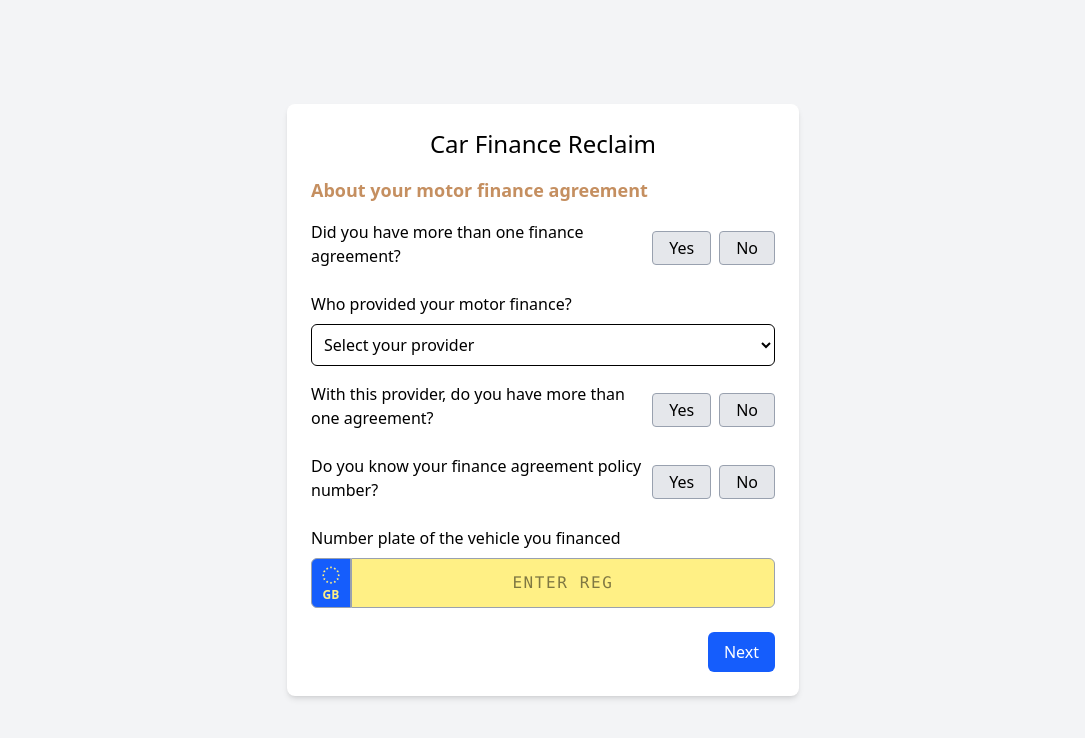
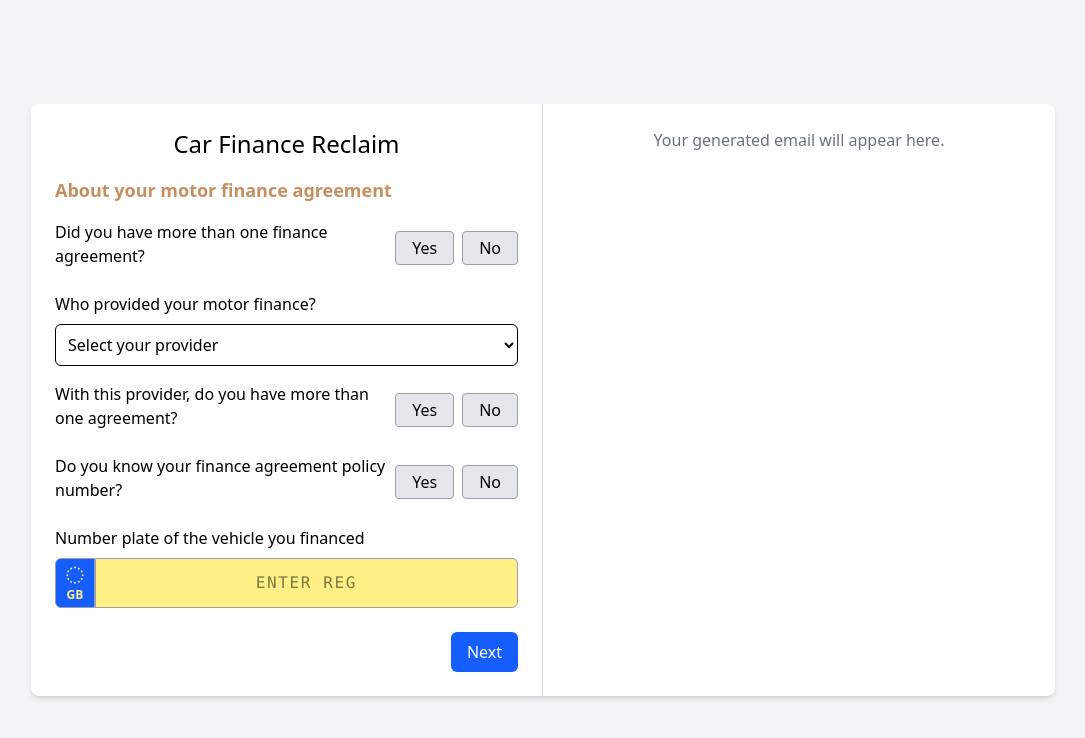
Before and after one commit to SamHillierDev/car-finance-reclaim, a React (Vite) app: page / in a window 1280 px wide. Shown: the top 738 px of the page, without its empty margins (97-1182 px from the left). Built offline with nearby package versions, Linux system fonts and the light colour scheme.

Commit message:
feat: update form layout

```diff
--- a/src/App.tsx
+++ b/src/App.tsx
@@ -95,37 +95,14 @@ function App() {
 
   return (
     <div className="flex min-h-screen items-center justify-center bg-gray-100 p-4">
-      <div className="w-full max-w-lg overflow-hidden rounded-lg bg-white p-6 shadow-md">
-        <h1 className="mb-4 flex items-center justify-center text-2xl font-medium">
+      <div className="flex w-full max-w-5xl flex-col overflow-hidden rounded-lg bg-white shadow-md md:flex-row">
+        <div className="w-full border-b border-gray-300 p-4 md:border-r md:border-b-0 md:p-6 lg:w-1/2">
+          <h1 className="mb-4 text-center text-2xl font-medium">
             Car Finance Reclaim
           </h1>
 
           <AnimatePresence custom={{ direction, hasNavigated }} mode="wait">
-          {showGeneratedEmail ? (
-            <motion.div
-              key="generated-email"
-              custom={{ direction, hasNavigated }}
-              variants={pageVariants}
-              initial="initial"
-              animate="animate"
-              exit="exit"
-              transition={{ type: "tween", duration: 0.4 }}
-            >
-              <GeneratedEmail
-                personalDetails={formData.personalDetails}
-                motorFinanceDetails={formData.motorFinance}
-              />
-              <div className="mt-4">
-                <button
-                  type="button"
-                  onClick={handlePreviousStep}
-                  className="cursor-pointer rounded-md bg-gray-300 px-4 py-2"
-                >
-                  Back
-                </button>
-              </div>
-            </motion.div>
-          ) : (
+            {!showGeneratedEmail && (
               <motion.form
                 key={currentStep}
                 onSubmit={handleSubmit}
@@ -182,6 +159,39 @@ function App() {
             )}
           </AnimatePresence>
         </div>
+
+        <div className="w-full p-4 lg:w-1/2 lg:p-6">
+          {showGeneratedEmail ? (
+            <motion.div
+              key="generated-email"
+              custom={{ direction, hasNavigated }}
+              variants={pageVariants}
+              initial="initial"
+              animate="animate"
+              exit="exit"
+              transition={{ type: "tween", duration: 0.4 }}
+            >
+              <GeneratedEmail
+                personalDetails={formData.personalDetails}
+                motorFinanceDetails={formData.motorFinance}
+              />
+              <div className="mt-4">
+                <button
+                  type="button"
+                  onClick={handlePreviousStep}
+                  className="cursor-pointer rounded-md bg-gray-300 px-4 py-2"
+                >
+                  Back
+                </button>
+              </div>
+            </motion.div>
+          ) : (
+            <div className="text-center text-gray-500">
+              <p>Your generated email will appear here.</p>
+            </div>
+          )}
+        </div>
+      </div>
     </div>
   );
 }
```
Lines whose indentation alone changed are shown as unchanged.
